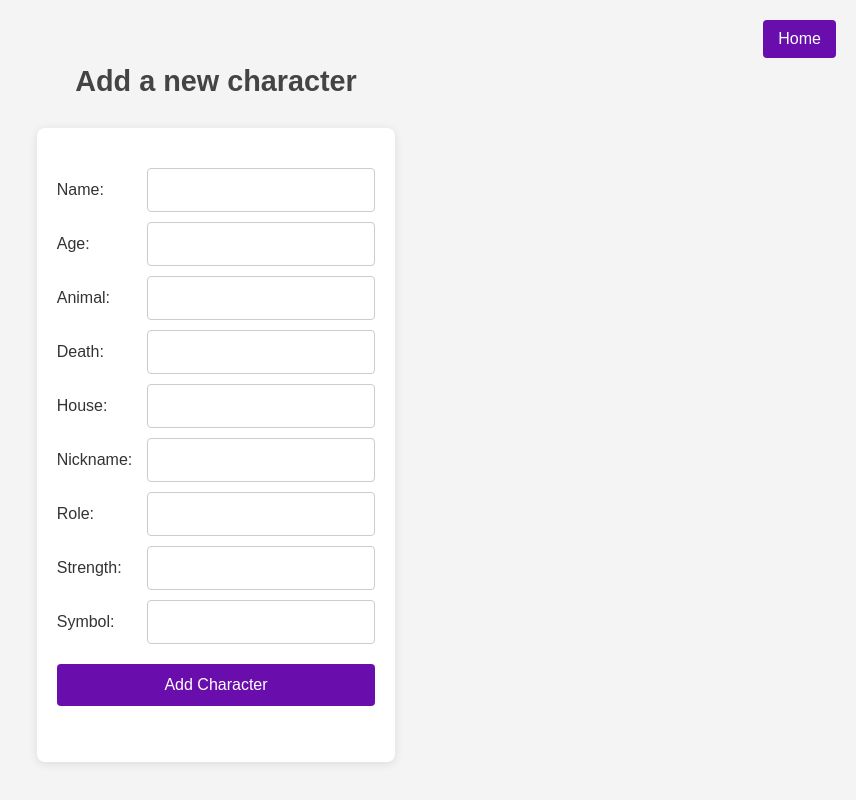
After one commit to mariacristinafadgyas/ThronesAPI, a Flask app: template frontend/templates/add_character_view.html in a window 1280 px wide. The commit adds this page. Shown: the whole page, without its empty margins (424-1280 px from the left). Run offline with Flask 3, Linux system fonts and the light colour scheme; the template is opened without the code that fills it, so the values that code supplies are empty.

Commit message:
added add_character feature in frontend with form validation

```diff
--- a/backend/app.py
+++ b/backend/app.py
@@ -252,6 +252,8 @@ def add_character(payload):
     characters = read_data(os.path.join('backend', 'characters.json'))
     new_character = request.get_json()  # Retrieves data from the request
 
+    # print("Received data:", new_character)  # Log the incoming request
+
     required_fields = {
         'name': str,
         'age': int,
--- a/frontend/frontend_app.py
+++ b/frontend/frontend_app.py
@@ -64,5 +64,10 @@ def get_characters_pictures():
         return jsonify({"error": str(e)}), 500
 
 
+@app.route('/add_character_view', methods=['GET', 'POST'])
+def add_character_view():
+    return render_template('add_character_view.html')
+
+
 if __name__ == '__main__':
     app.run(host="0.0.0.0", port=5001, debug=True)
--- /dev/null
+++ b/frontend/static/add_char.js
@@ -0,0 +1,54 @@
+document.getElementById('character-form').addEventListener('submit', function (event) {
+    event.preventDefault(); // Prevent the default form submission
+
+    // Retrieve the token from localStorage
+    const token = localStorage.getItem('token');
+
+    // If no token is found, redirect to login page
+    if (!token) {
+        window.location.href = '/';  // Redirect to login if not authenticated
+        return;
+    }
+
+    const formData = new FormData(this);
+    const characterData = {};
+
+    // Convert FormData to JSON and handle empty fields
+    formData.forEach((value, key) => {
+        characterData[key] = value.trim() === '' ? null : value; // Assign null if the field is empty
+    });
+
+    // Convert 'age' to an integer if provided
+    if (characterData.age !== null) {
+        characterData.age = parseInt(characterData.age, 10);
+    }
+
+    console.log('Character data being sent:', characterData); // Debugging
+
+    // Send a POST request to the backend API
+    fetch('http://localhost:5000/api/characters', {
+        method: 'POST',
+        headers: {
+            'Content-Type': 'application/json',
+            'Authorization': `Bearer ${token}`,
+        },
+        body: JSON.stringify(characterData), // Convert the object to JSON
+    })
+    .then(response => {
+        if (!response.ok) {
+            throw new Error('Network response was not ok ' + response.statusText);
+        }
+        return response.json();
+    })
+    .then(data => {
+        console.log('Character added successfully:', data);
+        alert('Character added successfully!');
+
+        // Clear the form fields after successful submission
+        document.getElementById('character-form').reset();
+    })
+    .catch(error => {
+        console.error('There was a problem with the fetch operation:', error);
+        alert('Error adding character: ' + error.message);
+    });
+});
--- /dev/null
+++ b/frontend/static/add_char_styles.css
@@ -0,0 +1,138 @@
+/* Basic styles */
+body {
+    font-family: 'Arial', sans-serif;
+    background-color: #f4f4f4; /* Light gray background */
+    color: #333; /* Dark text color */
+    line-height: 1.6;
+    display: flex; /* Flexbox for centering */
+    flex-direction: column; /* Column layout */
+    align-items: center; /* Center horizontally */
+    justify-content: center; /* Center vertically */
+    height: 100vh; /* Full viewport height */
+    margin: 0; /* Remove default margin */
+    position: relative; /* To position the home button */
+}
+
+/* Style for the section headings */
+h2 {
+    text-align: center;
+    color: #444; /* Slightly darker gray */
+    font-size: 1.8rem; /* Slightly smaller than the main heading */
+    margin-top: 20px; /* Smaller margin for section headings */
+}
+
+/* Center the form container */
+.form-container {
+    display: flex; /* Flexbox for column alignment */
+    flex-direction: column; /* Align children vertically */
+    align-items: center; /* Center all form elements horizontally */
+}
+
+/* Style for forms */
+form {
+    background: white; /* White background for forms */
+    border-radius: 8px; /* Rounded corners */
+    box-shadow: 0 2px 10px rgba(0, 0, 0, 0.1); /* Subtle shadow */
+    padding: 30px 20px; /* Padding around form elements */
+    max-width: 800px; /* Maximum width of the form */
+    width: 100%; /* Ensure it stretches to the full width on smaller screens */
+    box-sizing: border-box; /* Ensure padding doesn't increase width */
+}
+
+/* Style for form groups */
+.form-group {
+    display: flex; /* Flexbox for inline labels and inputs */
+    align-items: center; /* Center items vertically */
+    margin: 10px 0; /* Space between form groups */
+    width: 100%; /* Full width of the form group */
+}
+
+/* Style for labels */
+label {
+    flex: 0 0 80px; /* Fixed width for labels */
+    margin-right: 10px; /* Space between label and input */
+}
+
+/* Style for input fields */
+input[type="text"],
+input[type="password"],
+input[type="number"] {
+    flex: 1; /* Input takes the remaining space */
+    padding: 12px; /* Padding inside input */
+    border: 1px solid #ccc; /* Light gray border */
+    border-radius: 4px; /* Rounded corners */
+    font-size: 1rem; /* Font size for inputs */
+    box-sizing: border-box; /* Ensures padding does not affect width */
+    width: 100%; /* Full width of input */
+}
+
+/* Style for buttons */
+button {
+    background: #6a0dad; /* Purple background */
+    color: white; /* White text */
+    border: none; /* No border */
+    border-radius: 4px; /* Rounded corners */
+    padding: 12px; /* Padding inside button */
+    font-size: 1rem; /* Font size for buttons */
+    cursor: pointer; /* Pointer cursor on hover */
+    width: 100%; /* Full width for button */
+    transition: background 0.3s; /* Smooth transition for hover effect */
+    margin-top: 10px; /* Margin between inputs and button */
+}
+
+/* Button hover effect */
+button:hover {
+    background: #5a0a9d; /* Darker purple on hover */
+}
+
+/* Style for the home button container */
+.button-container {
+    position: absolute;
+    top: 10px; /* Position near the top */
+    right: 20px; /* Position near the right edge */
+}
+
+/* Home button style */
+.home {
+    background: #6a0dad; /* Purple background */
+    color: white; /* White text */
+    border: none; /* No border */
+    border-radius: 4px; /* Rounded corners */
+    padding: 10px 15px; /* Padding inside button */
+    font-size: 1rem; /* Font size for buttons */
+    cursor: pointer; /* Pointer cursor on hover */
+    width: 100%; /* Width restricted to 10% */
+    transition: background 0.3s; /* Smooth transition for hover effect */
+    text-align: center; /* Center the text */
+}
+
+/* Remove underline from anchor inside the button */
+.home a {
+    color: white; /* White text */
+    text-decoration: none; /* Remove underline */
+}
+
+/* Home button hover effect */
+.home:hover {
+    background: #5a0a9d; /* Darker purple on hover */
+}
+
+/* Responsive design */
+@media (max-width: 600px) {
+    h1 {
+        font-size: 2rem; /* Smaller font size for headings */
+    }
+
+    h2 {
+        font-size: 1.5rem; /* Smaller subheading */
+    }
+
+    form {
+        padding: 20px 15px; /* Reduce padding on smaller screens */
+    }
+
+    button, input[type="text"], input[type="password"], input[type="number"] {
+        font-size: 0.9rem; /* Slightly smaller font size */
+        padding: 10px; /* Reduce padding */
+    }
+}
--- /dev/null
+++ b/frontend/templates/add_character_view.html
@@ -0,0 +1,73 @@
+<!doctype html>
+<html lang="en">
+<head>
+    <meta charset="UTF-8">
+    <meta name="viewport"
+          content="width=device-width, user-scalable=no, initial-scale=1.0, maximum-scale=1.0, minimum-scale=1.0">
+    <meta http-equiv="X-UA-Compatible" content="ie=edge">
+    <title>Add Character</title>
+    <link rel="stylesheet" href="{{ url_for('static', filename='add_char_styles.css') }}">
+</head>
+<body>
+
+    <div class="button-container">
+        <button class="home">
+            <a href="{{ url_for('characters') }}" class="button-link">Home</a>
+        </button>
+    </div>
+
+    <h2>Add a new character</h2>
+    <div class="form-container">
+        <form id="character-form">
+            <div class="form-group">
+                <label for="name">Name:</label>
+                <input type="text" id="name" name="name" required>
+            </div>
+
+            <div class="form-group">
+                <label for="age">Age:</label>
+                <input type="number" id="age" name="age">
+            </div>
+
+            <div class="form-group">
+                <label for="animal">Animal:</label>
+                <input type="text" id="animal" name="animal">
+            </div>
+
+            <div class="form-group">
+                <label for="death">Death:</label>
+                <input type="text" id="death" name="death">
+            </div>
+
+            <div class="form-group">
+                <label for="house">House:</label>
+                <input type="text" id="house" name="house">
+            </div>
+
+            <div class="form-group">
+                <label for="nickname">Nickname:</label>
+                <input type="text" id="nickname" name="nickname">
+            </div>
+
+            <div class="form-group">
+                <label for="role">Role:</label>
+                <input type="text" id="role" name="role">
+            </div>
+
+            <div class="form-group">
+                <label for="strength">Strength:</label>
+                <input type="text" id="strength" name="strength">
+            </div>
+
+            <div class="form-group">
+                <label for="symbol">Symbol:</label>
+                <input type="text" id="symbol" name="symbol">
+            </div>
+
+            <button type="submit">Add Character</button><br><br>
+        </form>
+    </div>
+
+    <script src="{{ url_for('static', filename='add_char.js') }}"></script>
+</body>
+</html>
--- a/frontend/templates/characters.html
+++ b/frontend/templates/characters.html
@@ -12,6 +12,8 @@
 <body>
     <h1>Game of Thornes Characters</h1>
 
+    <a href="{{ url_for('add_character_view') }}" id="add_button" class="button">Add Character</a>
+
     <div id="charactersGrid"></div>
 
     <script src="{{ url_for('static', filename='characters.js') }}"></script>
```
Also changed, not shown: backend/characters.json (+1 -1 lines), frontend/static/character_styles.css (+28 -0 lines).
